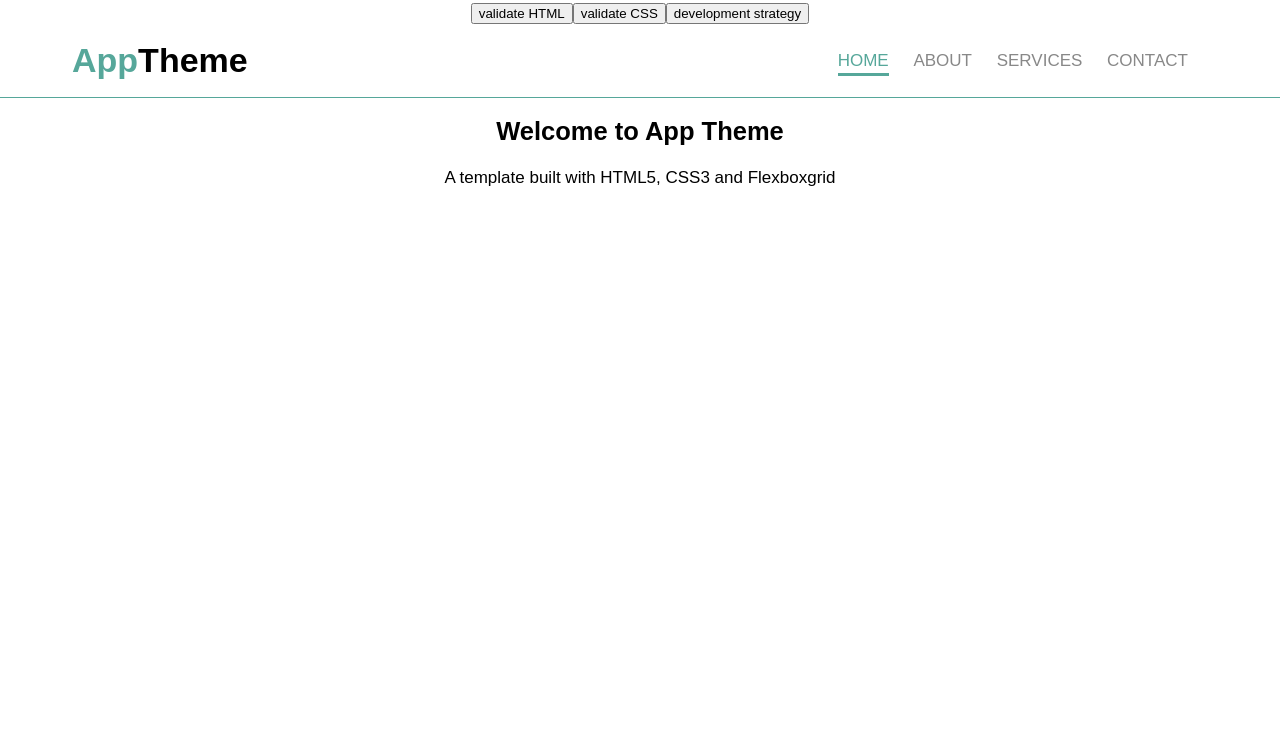
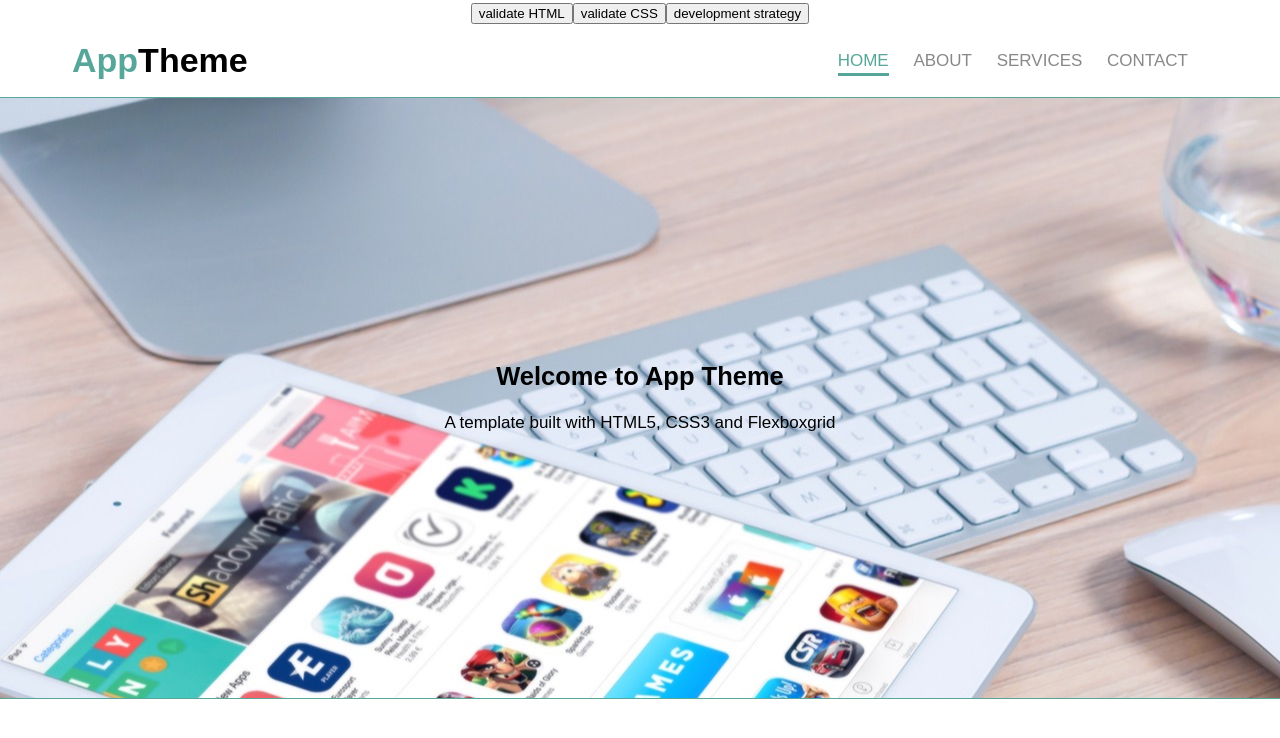
Before and after one commit to yildiraykoyuncu/app-theme, a plain HTML site: page index.html in a window 1280 px wide. Drawn offline with Linux system fonts and the light colour scheme.

Commit message:
Added styling for background image relates 2#

```diff
--- a/css/style.css
+++ b/css/style.css
@@ -52,3 +52,16 @@ body {
     padding-bottom: 3px;
     color: #56a79a;
 }
+
+
+/*Showcase*/
+
+#showcase {
+    background: url(../images/showcase.jpg) no-repeat center center;
+    border-bottom: 1px solid #56a79a;
+    margin-bottom: 30px;
+}
+
+#showcase .row {
+    height: 600px;
+}
```
Also changed, not shown: images/info-bg.jpg (added), images/iphone.png (added), images/showcase.jpg (added).
